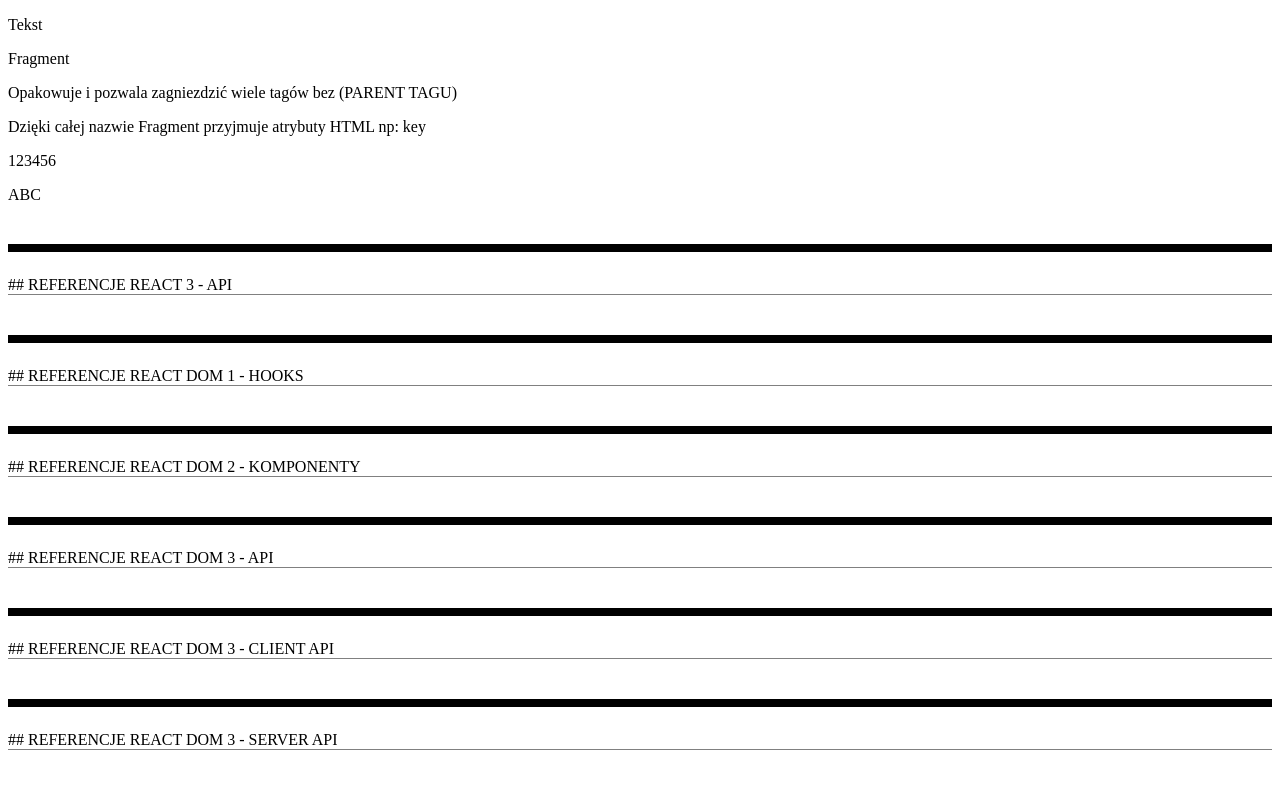
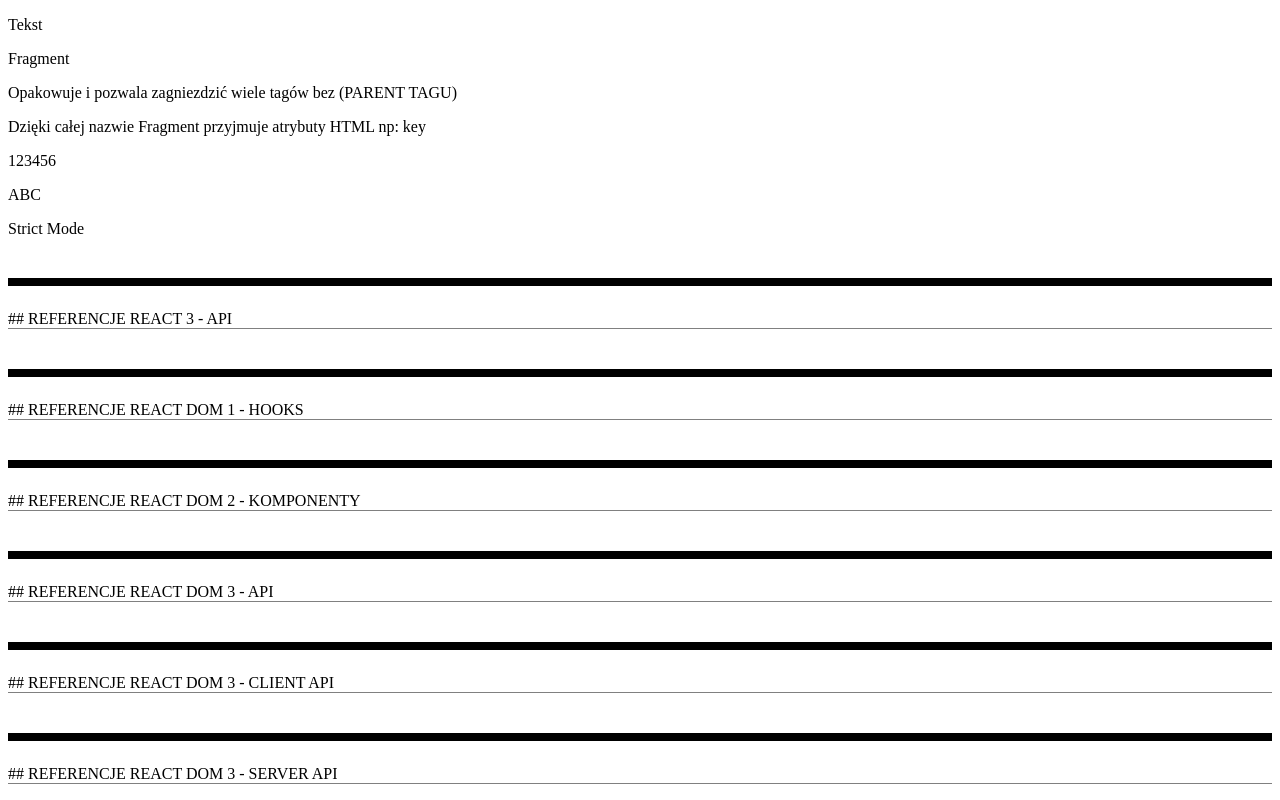
Before and after one commit to MaciejRog/CHEATSHEET_REACT, a React (Vite) app: page / in a window 1280 px wide. Shown: the part 3016-3816 px from the top of the page. Before the commit the page ends 3782 px from the top, so only its background shows below. Built offline with nearby package versions, Linux system fonts and the light colour scheme; no server answers.

Commit message:
add react component <strictMode> info

```diff
--- a/src/2_REFERENCJE/1_ref_REACT/2_Components/ReactComponents.jsx
+++ b/src/2_REFERENCJE/1_ref_REACT/2_Components/ReactComponents.jsx
@@ -1,10 +1,11 @@
-import { Fragment, Profiler } from "react";
+import { Fragment, Profiler, StrictMode } from "react";
 
 function ReactComponents() {
   return (
     <div>
       <ReactComponentsFragment />
       <ReactComponentsProfile />
+      <ReactComponentsStrictMode />
     </div>
   );
 }
@@ -104,8 +105,41 @@
   return <p>ABC</p>;
 }
 // #################################
-// ####
+// #### <StrictMode> | pozwala na wyszukanie błędów w komponentach podczas DEVELOPMENTU
 // VVVVVVVVVVVVVVVVVVVVVVVVVVVVVVVVV
+
+function ReactComponentsStrictMode() {
+  /*
+  pozwala na wyszukanie błędów w komponentach podczas DEVELOPMENTU
+  - dodaje funkcjonalności i ostrzezenia w czasie developmentu
+
+  DODATKI:
+    - komponenty RERENDERUJA się 2 razy (znajduje błędy w 'IMPURE KOMPONENTACH' wszystkie powinny być 'PURE')
+          (PURY -> przy tym samych props, state, context [co powoduje rerender] zwracany jest taki sam JSX )
+          RENDERUJE 2 RAZY:
+            - ciało komponentu
+            - settery (setStan, useMemo, useCallback, useReducer)
+            - metody komponentu (constructor, redner, shouldComponentUpdate itp..)
+    - wywoła EFEKTY 2 razy (znajduje błędy w brakujących CLEANUPACH)
+          NA PRODUKCJI JEST:
+            - MOUNT (setup)                 [przy <strictMode> tutaj wywoła się jeszcze 'cleanup' -> 'setup']
+            - RERENDER (cleanup -> setup)
+            - UNMOUNT (cleanup)
+    - react sprawdza czy komponenty nie korzystają z 'DEPRECATED API"
+
+  Jak jest właczony (najlepiej opakować nim główny komponent, ale mozna tez tylko część aplikacji) to nie da się go wyłączyć
+  AUTOMATYCZNIE usuwany w produkcji
+  */
+  return (
+    <StrictMode>
+      <ReactComponentsStrictModeChild />
+    </StrictMode>
+  );
+}
+
+function ReactComponentsStrictModeChild() {
+  return <p>Strict Mode</p>;
+}
 
 // #################################
 // ####
```
